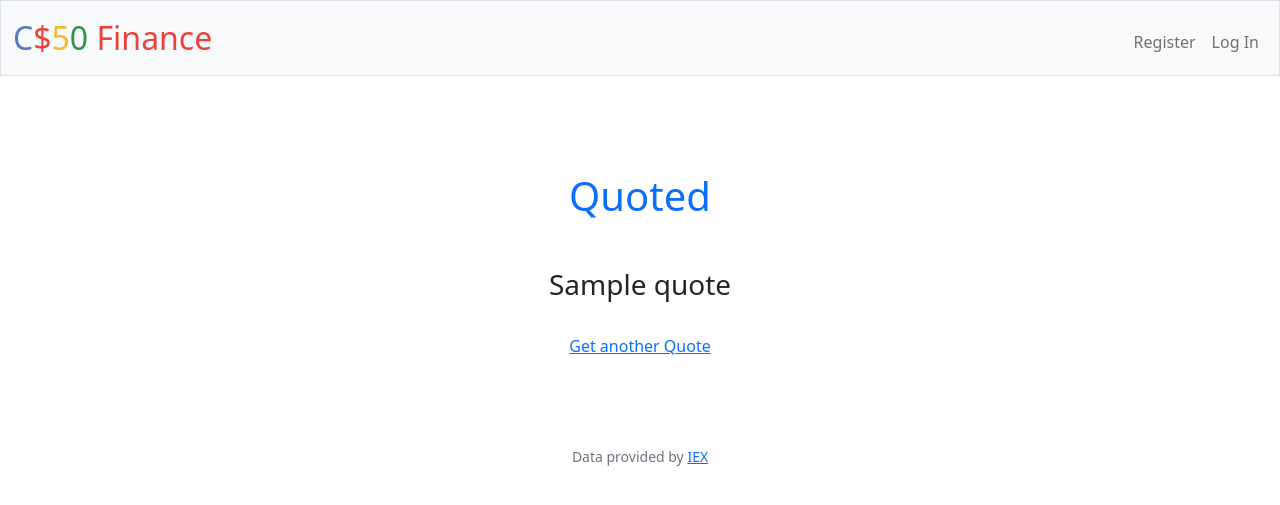
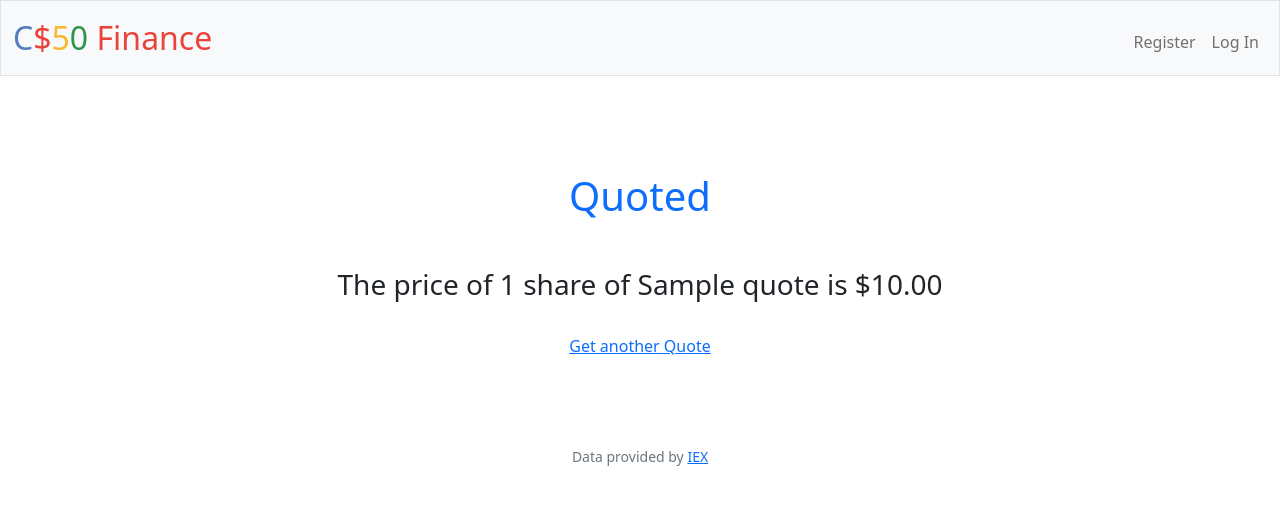
Before and after one commit to Qwilliams815/HarvardCS50x, a Flask app: template finance/templates/quoted.html in a window 1280 px wide. Shown: the top 505 px of the page. Run offline with Flask 2, Linux system fonts and the light colour scheme; the template is opened without the code that fills it: most values are stand-ins (such as "Sample title", 1, 10 or a date in 2020); some libraries are stand-ins or nearby versions.

Commit message:
Thu, Jun 9, 2022, 10:49 PM +00:00

```diff
--- a/finance/templates/quoted.html
+++ b/finance/templates/quoted.html
@@ -6,6 +6,6 @@
 
 {% block main %}
     <h1 class="m-5 text-primary">Quoted</h1>
-    <h3>{{ quote }}</h3>
+    <h3>The price of 1 share of {{ quote['name'] }} is {{ quote['price'] | usd }}</h3>
     <a href="/quote" class="m-5"><p>Get another Quote</p></a>
 {% endblock %}
```
